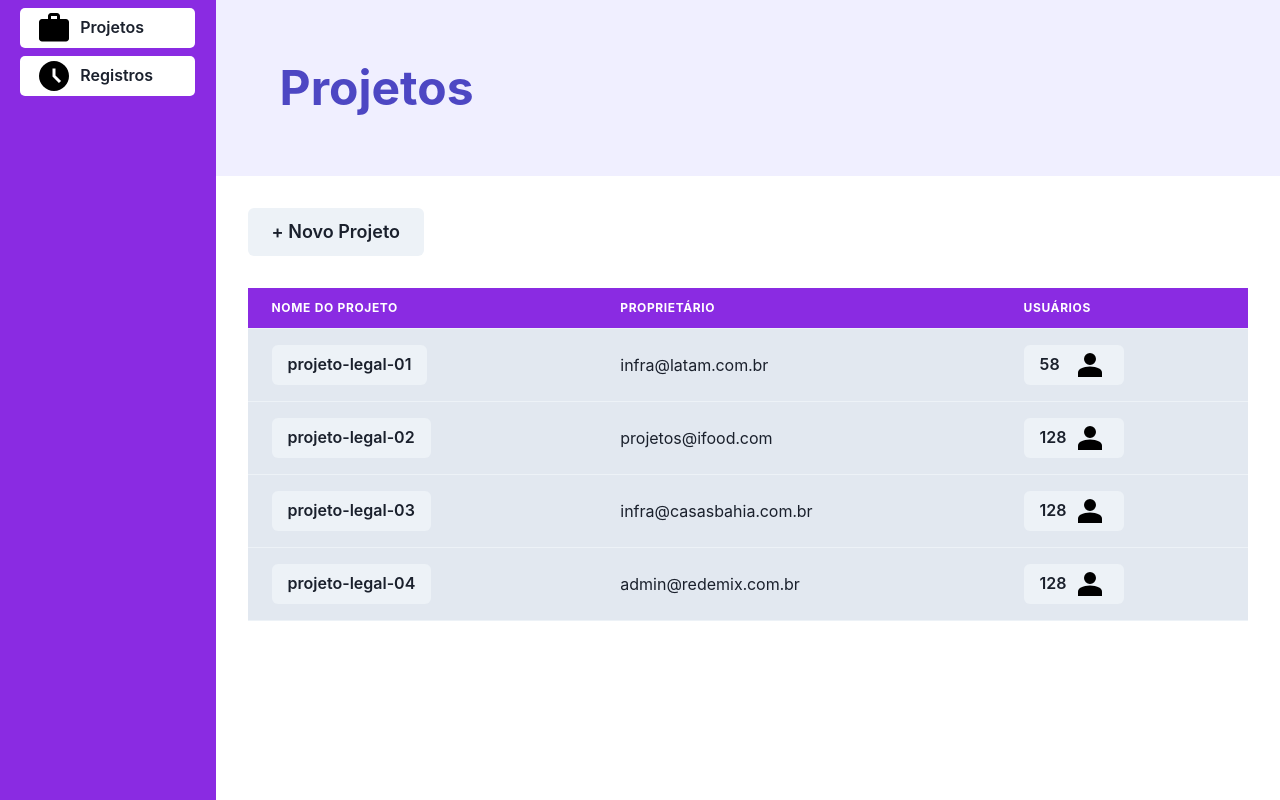
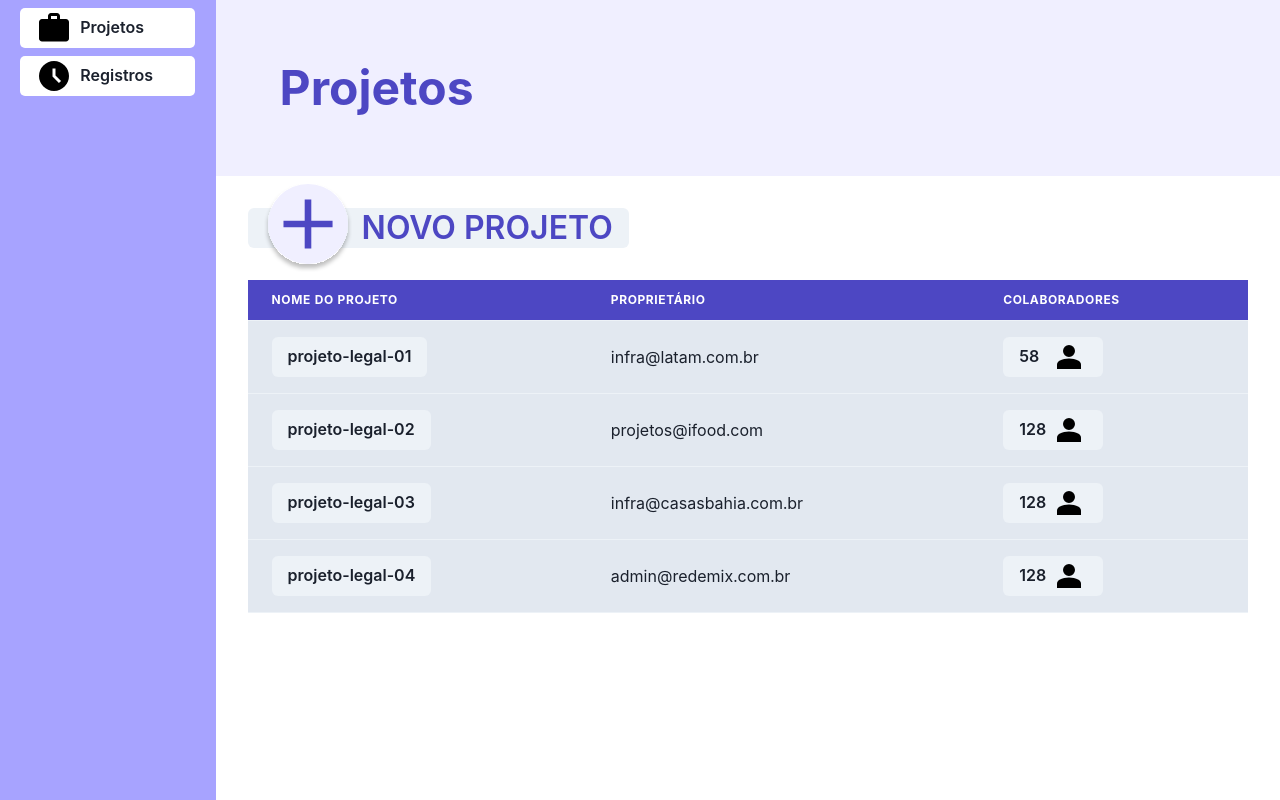
Before and after one commit to equipe01ic0045/work_time_record_ic0045, a Next.js app in the folder wtr_frontend_project/: page /main/projects in a window 1280 px wide. Built offline with nearby package versions, Linux system fonts and the light colour scheme.

Commit message:
feature:estilizaçao-das-telas

```diff
--- a/wtr_frontend_project/src/app/main/projects/page.tsx
+++ b/wtr_frontend_project/src/app/main/projects/page.tsx
@@ -32,6 +32,36 @@
     },
   ];
 
+  const svgCreate = (
+    <svg
+      width="88"
+      height="88"
+      viewBox="0 0 88 88"
+      fill="none"
+      xmlns="http://www.w3.org/2000/svg"
+    >
+      <g filter="url(#filter0_d_253_177)">
+        <rect x="4" width="80" height="80" rx="40" fill="#F0EFFF"/>
+        <path
+          d="M40.6992 43.3008H19.4891V36.6993H40.6992V15.442H47.3007V36.6993H68.558V43.3008H47.3007V64.5109H40.6992V43.3008Z"
+          fill="#4D47C3"
+        />
+      </g>
+      <defs>
+        <filter id="filter0_d_253_177" x="0" y="0" width="88" height="88" filterUnits="userSpaceOnUse" color-interpolation-filters="sRGB">
+          <feFlood flood-opacity="0" result="BackgroundImageFix"/>
+          <feColorMatrix in="SourceAlpha" type="matrix" values="0 0 0 0 0 0 0 0 0 0 0 0 0 0 0 0 0 0 127 0" result="hardAlpha"/>
+          <feOffset dy="4"/>
+          <feGaussianBlur stdDeviation="2"/>
+          <feComposite in2="hardAlpha" operator="out"/>
+          <feColorMatrix type="matrix" values="0 0 0 0 0 0 0 0 0 0 0 0 0 0 0 0 0 0 0.25 0"/>
+          <feBlend mode="normal" in2="BackgroundImageFix" result="effect1_dropShadow_253_177"/>
+          <feBlend mode="normal" in="SourceGraphic" in2="effect1_dropShadow_253_177" result="shape"/>
+        </filter>
+      </defs>
+    </svg>
+  );
+
   return (
     <Box display={"flex"} flexDirection={"column"} width={"100%"}>
       <HeaderBox title={`Projetos`} />
@@ -42,7 +72,14 @@
         gap={"2em"}
         alignItems={"start"}
       >
-        <Button size={"lg"}>+ Novo Projeto</Button>
+        <Button
+          gap={"10px"}
+          textColor={"#4D47C3"}
+          fontSize={"2em"}
+          //fontWeight={"bold"}
+        >
+          {svgCreate} NOVO PROJETO
+        </Button>
         <ProjectsTable projectList={mockDataList} />
       </Box>
     </Box>
--- a/wtr_frontend_project/src/app/main/time-records/project/[projectId]/info/[timeRecordId]/justify/page.tsx
+++ b/wtr_frontend_project/src/app/main/time-records/project/[projectId]/info/[timeRecordId]/justify/page.tsx
@@ -78,7 +78,7 @@
 
         <Card marginY={5} variant={"filled"} w="100%">
           <CardHeader>
-            <Heading aria-label="description" as="h2" size={"lg"}>Descrição</Heading>
+            <Heading aria-label="description" as="h2" size={"lg"}>Justificativa</Heading>
           </CardHeader>
           <CardBody>
             <Textarea
--- a/wtr_frontend_project/src/components/gerenciar-colaborador/gerenciarColaboradorComponente.tsx
+++ b/wtr_frontend_project/src/components/gerenciar-colaborador/gerenciarColaboradorComponente.tsx
@@ -64,7 +64,7 @@
                             bg="#4D47C3"
                             color="white"
                             >
-                                TIME DEBT
+                                PORTUGUÊIS
                             </Th>
                         <Th
                             bg="#4D47C3"
--- a/wtr_frontend_project/src/components/global/SideMenu.tsx
+++ b/wtr_frontend_project/src/components/global/SideMenu.tsx
@@ -47,7 +47,7 @@
       alignItems={"center"}
       justifyContent={"start"}
       gap={"0.5em"}
-      bg={"blueviolet"}
+      bg={"#A7A3FF"}
       padding={"0.5em"}
       width={"20%"}
     >
--- a/wtr_frontend_project/src/components/projects/ProjectsTable.tsx
+++ b/wtr_frontend_project/src/components/projects/ProjectsTable.tsx
@@ -27,11 +27,11 @@
   return (
     <TableContainer width={"100%"}>
       <Table variant="simple" background={"gray.200"}>
-        <Thead bg={"blueviolet"}>
+        <Thead bg={"#4D47C3"}>
           <Tr>
             <Th textColor={"white"}>NOME DO PROJETO</Th>
             <Th textColor={"white"}>PROPRIETÁRIO</Th>
-            <Th textColor={"white"}>USUÁRIOS</Th>
+            <Th textColor={"white"}>COLABORADORES</Th>
           </Tr>
         </Thead>
         <Tbody>
--- a/wtr_frontend_project/src/components/time-records/TimeRecordsTable.tsx
+++ b/wtr_frontend_project/src/components/time-records/TimeRecordsTable.tsx
@@ -18,12 +18,12 @@
   return (
     <TableContainer width={"100%"}>
       <Table variant="simple" background={"gray.200"}>
-        <Thead bg={"blueviolet"}>
+        <Thead bg={"#4D47C3"}>
           <Tr>
             <Th textColor={"white"}>NOME DO PROJETO</Th>
             <Th textColor={"white"}>PROPRIETÁRIO</Th>
             <Th textColor={"white"}>REGISTROS</Th>
-            <Th textColor={"white"}>INFORMAÇÕES</Th>
+            <Th textColor={"white"}>JUSTIFICATIVAS</Th>
           </Tr>
         </Thead>
         <Tbody>
--- a/wtr_frontend_project/src/middleware.tsx
+++ b/wtr_frontend_project/src/middleware.tsx
@@ -9,7 +9,7 @@
   if (cookies) {
     return NextResponse.next();
   } else {
-    return NextResponse.redirect("http://localhost:4400/auth");
+    return NextResponse.next(); //return NextResponse.redirect("http://localhost:4400/auth");
   }
 }
 
```
Also changed, not shown: wtr_frontend_project/src/components/projects/ProjectInfoBox.tsx (+7 -7 lines), wtr_frontend_project/public/icons/add.png (added), wtr_frontend_project/public/icons/add.svg (added).
